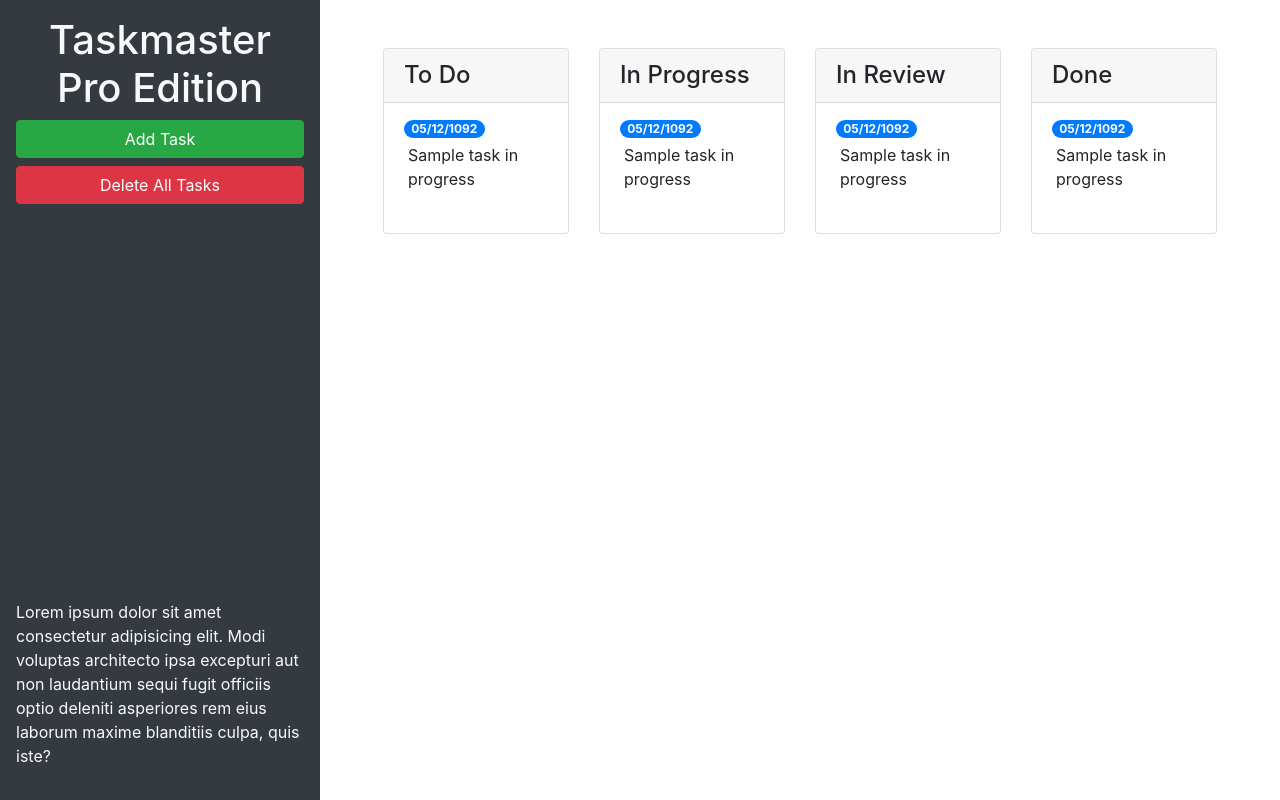
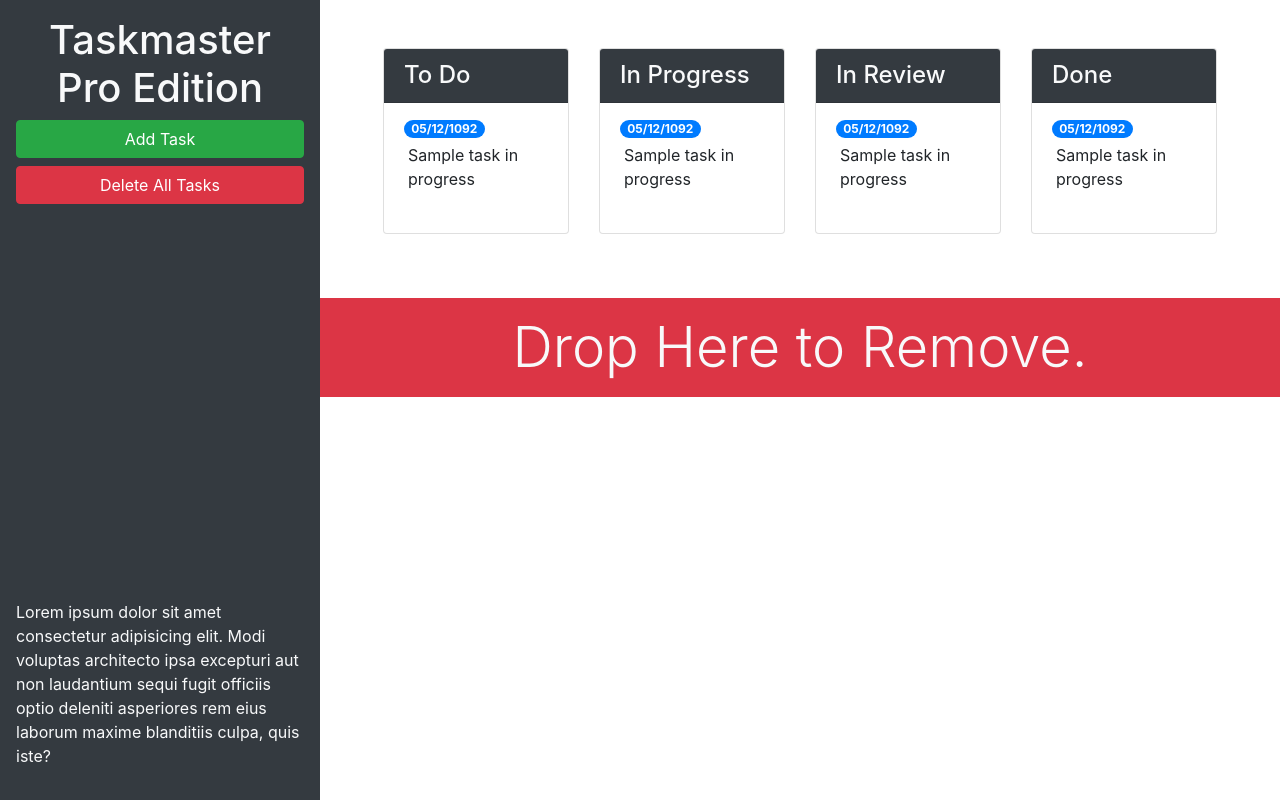
Before and after one commit to Manjula85/taskmaster-pro, a plain HTML site: page index.html in a window 1280 px wide. Drawn offline with nearby package versions, Linux system fonts and the light colour scheme.

Commit message:
just added the red banner

```diff
--- a/index.html
+++ b/index.html
@@ -27,7 +27,7 @@
         <!-- todo start -->
         <div class="col-12 col-md-6 col-xl-3 mb-3">
           <div class="card">
-            <h4 class="card-header">To Do</h4>
+            <h4 class="card-header bg-dark text-light">To Do</h4>
             <ul id="list-toDo" class="list-group list-group-flush">
               <li class="list-group-item">
                 <span class="badge badge-primary badge-pill">05/12/1092</span>
@@ -40,7 +40,7 @@
         <!-- in progress start -->
         <div class="col-12 col-md-6 col-xl-3 mb-3">
           <div class="card">
-            <h4 class="card-header">In Progress</h4>
+            <h4 class="card-header bg-dark text-light">In Progress</h4>
             <ul id="list-inProgress" class="list-group list-group-flush">
               <li class="list-group-item">
                 <span class="badge badge-primary badge-pill">05/12/1092</span>
@@ -53,7 +53,7 @@
         <!-- in review start -->
         <div class="col-12 col-md-6 col-xl-3 mb-3">
           <div class="card">
-            <h4 class="card-header">In Review</h4>
+            <h4 class="card-header bg-dark text-light">In Review</h4>
             <ul id="list-inReview" class="list-group list-group-flush">
               <li class="list-group-item">
                 <span class="badge badge-primary badge-pill">05/12/1092</span>
@@ -66,7 +66,7 @@
         <!-- done start -->
         <div class="col-12 col-md-6 col-xl-3 mb-3">
           <div class="card">
-            <h4 class="card-header">Done</h4>
+            <h4 class="card-header bg-dark text-light">Done</h4>
             <ul id="list-done" class="list-group list-group-flush">
               <li class="list-group-item">
                 <span class="badge badge-primary badge-pill">05/12/1092</span>
@@ -76,6 +76,11 @@
           </div>
         </div>
         <!-- done end -->
+      </div>
+      <div id="trash">
+        <div class="w-100 bg-danger p-3 text-center text-light display-4">
+          Drop Here to Remove.
+        </div>
       </div>
     </main>
   </div>
```
